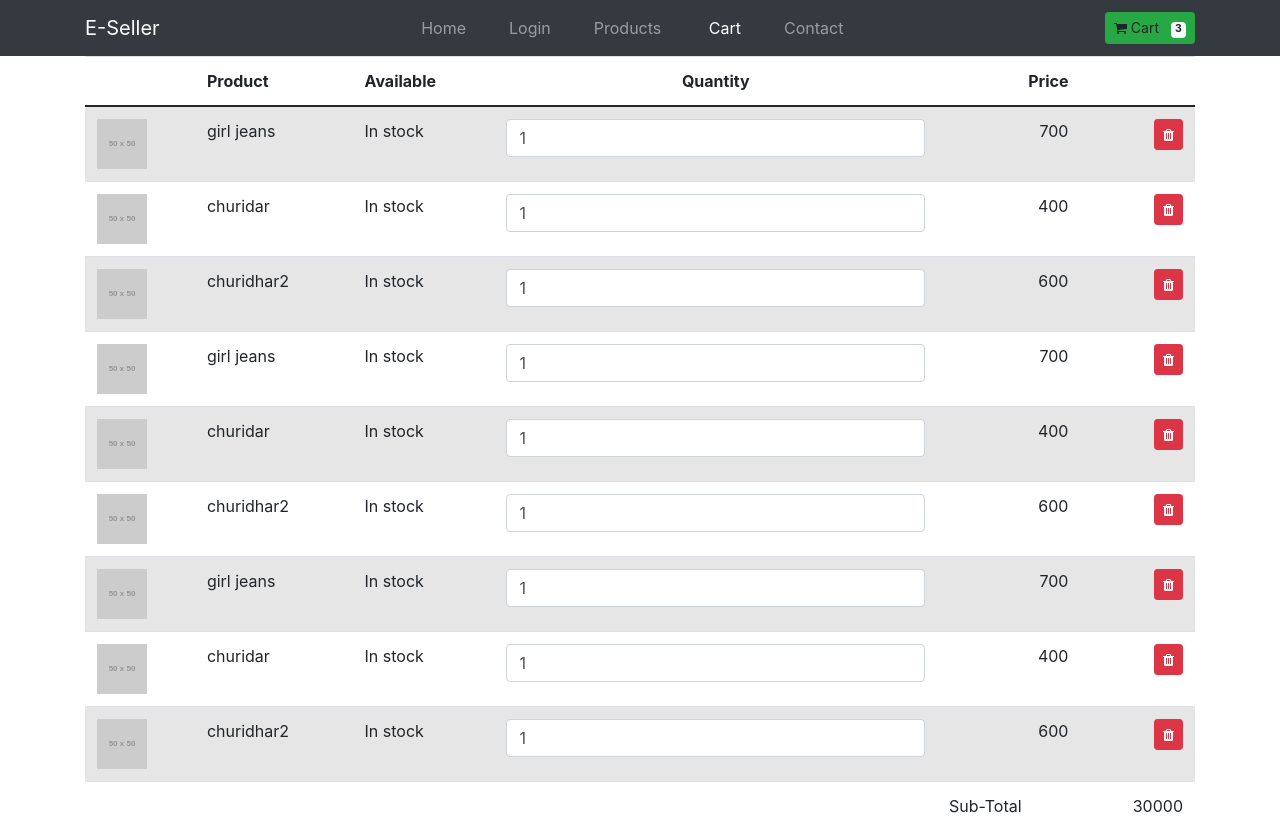
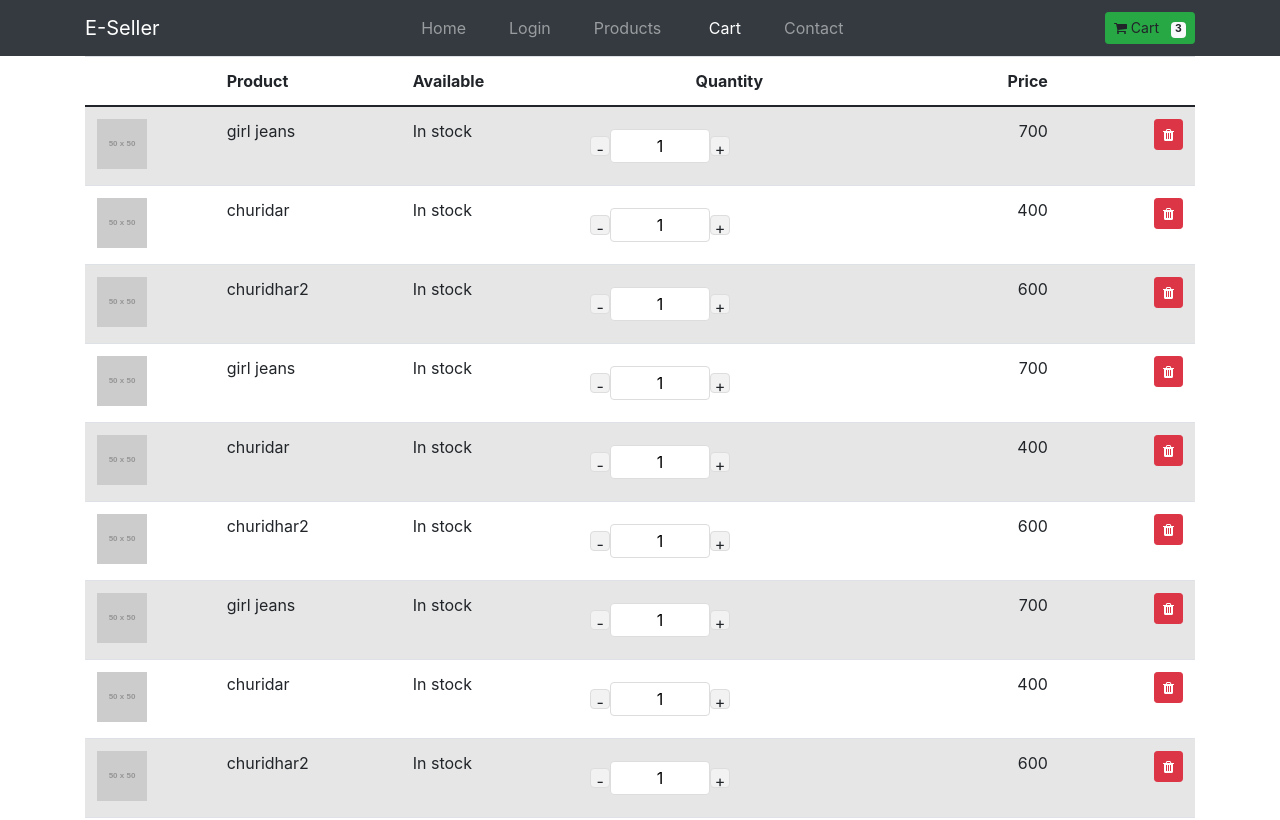
Before and after one commit to Gowtami-ch/Toy-E-seller-platform, a React (Create React App) app in the folder E-Seller/: page /cart in a window 1280 px wide. Shown: the top 820 px of the page. Built offline with nearby package versions, Linux system fonts and the light colour scheme.

Commit message:
cart page styling modified

```diff
--- a/E-Seller/src/Components/cart/Cart.js
+++ b/E-Seller/src/Components/cart/Cart.js
@@ -1,6 +1,7 @@
 import React from "react";
 import { Header } from "../Header/Header";
 import { Footer } from "../Header/Footer";
+import styles from "./cart.module.css"
 const products = [
   {
     id: 1,
@@ -85,21 +86,20 @@ export const Cart = () => {
         crossorigin="anonymous"
       />
 
-
-      <div class="container mb-4">
-        <div class="row">
-          <div class="col-12">
-            <div class="table-responsive">
-              <table class="table table-striped">
+      <div className="container mb-4">
+        <div className="row">
+          <div className="col-12">
+            <div className="table-responsive">
+              <table className="table table-striped">
                 <thead>
                   <tr>
                     <th scope="col"> </th>
                     <th scope="col">Product</th>
                     <th scope="col">Available</th>
-                    <th scope="col" class="text-center">
+                    <th scope="col" className="text-center">
                       Quantity
                     </th>
-                    <th scope="col" class="text-right">
+                    <th scope="col" className="text-right">
                       Price
                     </th>
                     <th> </th>
@@ -114,15 +114,21 @@ export const Cart = () => {
                       <td>{product.name}</td>
                       <td>In stock</td>
                       <td>
-                      <input class="form-control" type="text" value="1" />
+                        {/* <input className="form-control" type="text" value="1" /> */}
+                        <div className={styles.number}>
+                          <span className={styles.minus}>-</span>
+                          <input type="text" className={styles.inputtxt} value="1" />
+                          <span className={styles.plus}>+</span>
+                        </div>
                       </td>
-                    <td class="text-right">{product.price}</td>
-                    <td class="text-right">
-                      <button class="btn btn-sm btn-danger">
-                        <i class="fa fa-trash"></i>{" "}
+                      <td className="text-right">{product.price}</td>
+                      <td className="text-right">
+                        <button className="btn btn-sm btn-danger">
+                          <i className="fa fa-trash"></i>{" "}
                         </button>{" "}
                       </td>
-                  </tr>))}
+                    </tr>
+                  ))}
 
                   <tr>
                     <td></td>
@@ -130,7 +136,7 @@ export const Cart = () => {
                     <td></td>
                     <td></td>
                     <td>Sub-Total</td>
-                    <td class="text-right">30000</td>
+                    <td className="text-right">30000</td>
                   </tr>
                   <tr>
                     <td></td>
@@ -138,7 +144,7 @@ export const Cart = () => {
                     <td></td>
                     <td></td>
                     <td>Shipping</td>
-                    <td class="text-right">600</td>
+                    <td className="text-right">600</td>
                   </tr>
                   <tr>
                     <td></td>
@@ -148,7 +154,7 @@ export const Cart = () => {
                     <td>
                       <strong>Total</strong>
                     </td>
-                    <td class="text-right">
+                    <td className="text-right">
                       <strong>30600</strong>
                     </td>
                   </tr>
@@ -156,15 +162,15 @@ export const Cart = () => {
               </table>
             </div>
           </div>
-          <div class="col mb-2">
-            <div class="row">
-              <div class="col-sm-12  col-md-6">
-                <button class="btn btn-block btn-light">
+          <div className="col mb-2">
+            <div className="row">
+              <div className="col-sm-12  col-md-6">
+                <button className="btn btn-block btn-light">
                   Continue Shopping
                 </button>
               </div>
-              <div class="col-sm-12 col-md-6 text-right">
-                <button class="btn btn-lg btn-block btn-success text-uppercase">
+              <div className="col-sm-12 col-md-6 text-right">
+                <button className="btn btn-lg btn-block btn-success text-uppercase">
                   Checkout
                 </button>
               </div>
--- /dev/null
+++ b/E-Seller/src/Components/cart/cart.module.css
@@ -0,0 +1,31 @@
+span
+{
+    cursor:pointer;
+}
+.number
+{
+	margin:10px;
+}
+.minus, .plus
+{
+	width:20px;
+	height:20px;
+	background:#f2f2f2;
+	border-radius:4px;
+	/* padding:8px 5px 8px 5px; */
+	border:1px solid #ddd;
+    display: inline-block;
+    vertical-align: middle;
+    text-align: center;
+}
+.inputtxt
+{
+	height:34px;
+    width: 100px;
+    text-align: center;
+    font-size: 16px;
+	border:1px solid #ddd;
+	border-radius:4px;
+    display: inline-block;
+    vertical-align: middle;
+}
```
Lines whose indentation alone changed are shown as unchanged.
